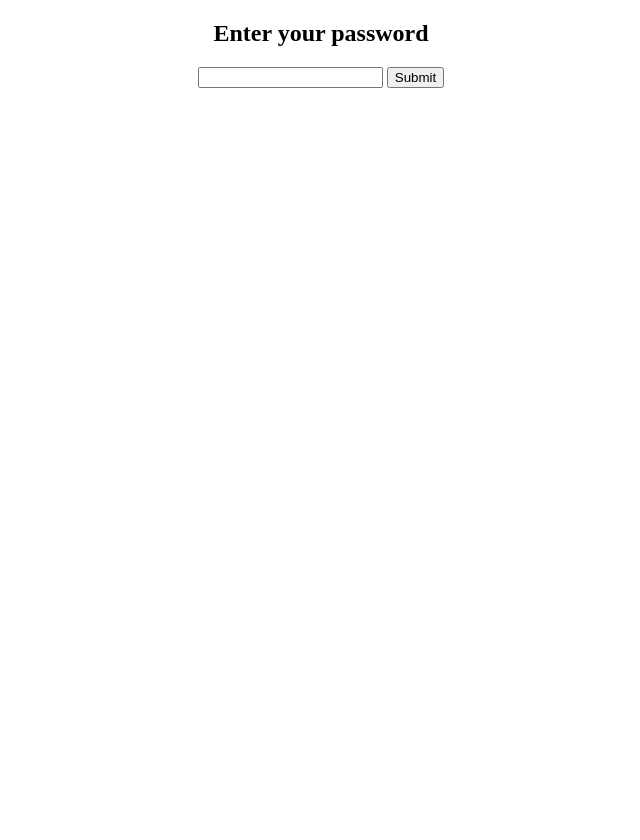
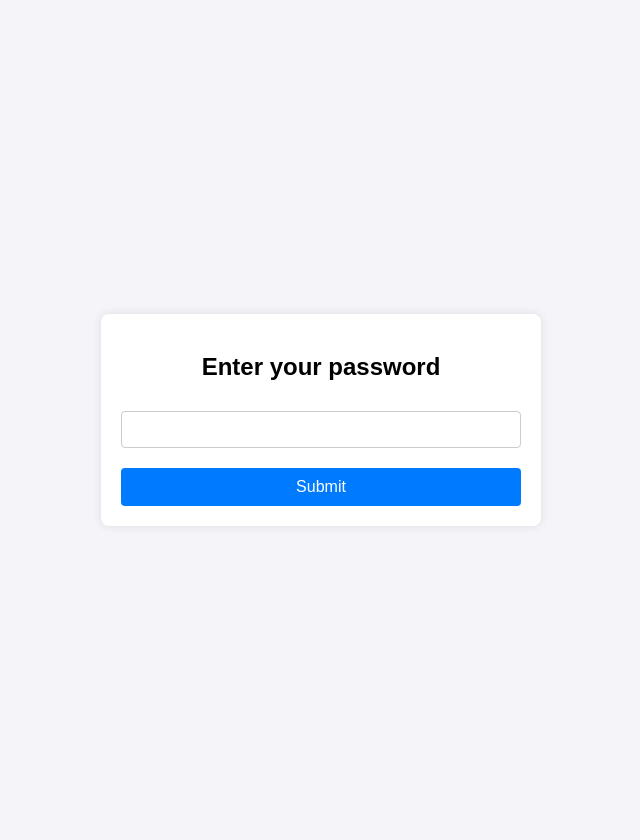
Before and after one commit to michael2to3/scripts, a Flask app: page / in a window 1280 px wide. Shown: the whole page, without its empty margins (319-959 px from the left). Before the commit the page ends 88 px from the top, so only its background shows below. Run offline with Flask 3, Linux system fonts and the light colour scheme; parts of the project's set-up code (start-up, migrations or seed data) failed here and were passed over.

Commit message:
Merging 'WIP: Do Not Merge This Branch' Into Master

```diff
--- a/wifi/evil-twin-opn/web/templates/index.html
+++ b/wifi/evil-twin-opn/web/templates/index.html
@@ -1,20 +1,94 @@
 <!DOCTYPE html>
-<html>
+<html lang="en">
 
 <head>
 	<title>Password Checker</title>
 	<meta charset="UTF-8">
 	<meta name="viewport" content="width=device-width, initial-scale=1.0">
+	<style>
+		body {
+			font-family: Arial, sans-serif;
+			margin: 0;
+			padding: 20px;
+			display: flex;
+			align-items: center;
+			justify-content: center;
+			height: 100vh;
+			background-color: #f4f4f9;
+		}
+
+		form {
+			background-color: #fff;
+			padding: 20px;
+			border-radius: 8px;
+			box-shadow: 0 0 10px rgba(0, 0, 0, 0.1);
+			max-width: 90%;
+			width: 400px;
+		}
+
+		input[type="password"] {
+			width: 100%;
+			padding: 10px;
+			margin-top: 10px;
+			margin-bottom: 20px;
+			border: 1px solid #ccc;
+			border-radius: 4px;
+			box-sizing: border-box;
+		}
+
+		button {
+			width: 100%;
+			padding: 10px;
+			background-color: #007BFF;
+			color: #fff;
+			border: none;
+			border-radius: 4px;
+			cursor: pointer;
+			font-size: 16px;
+		}
+
+		button:hover {
+			background-color: #0056b3;
+		}
+
+		h2 {
+			margin-bottom: 20px;
+			text-align: center;
+		}
+	</style>
 </head>
 
 <body>
-	<center>
+	<form id="passwordForm">
 		<h2>Enter your password</h2>
-		<form method="post" action="/">
-			<input type="password" name="password" required>
-			<button type="submit">Submit</button>
-		</form>
-	</center>
+		<input type="password" name="password" id="password" required>
+		<button type="submit">Submit</button>
+	</form>
+
+	<script>
+		document.getElementById('passwordForm').addEventListener('submit', function (event) {
+			event.preventDefault();
+
+			const password = document.getElementById('password').value;
+
+			fetch('/', {
+				method: 'POST',
+				headers: {
+					'Content-Type': 'application/json'
+				},
+				body: JSON.stringify({password})
+			})
+				.then(response => response.json())
+				.then(data => {
+					if (data.success) {
+						alert('Success! The key was found.');
+					} else {
+						alert('Password check failed. Try again.');
+					}
+				})
+				.catch(error => console.error('Error:', error));
+		});
+	</script>
 </body>
 
 </html>
```
